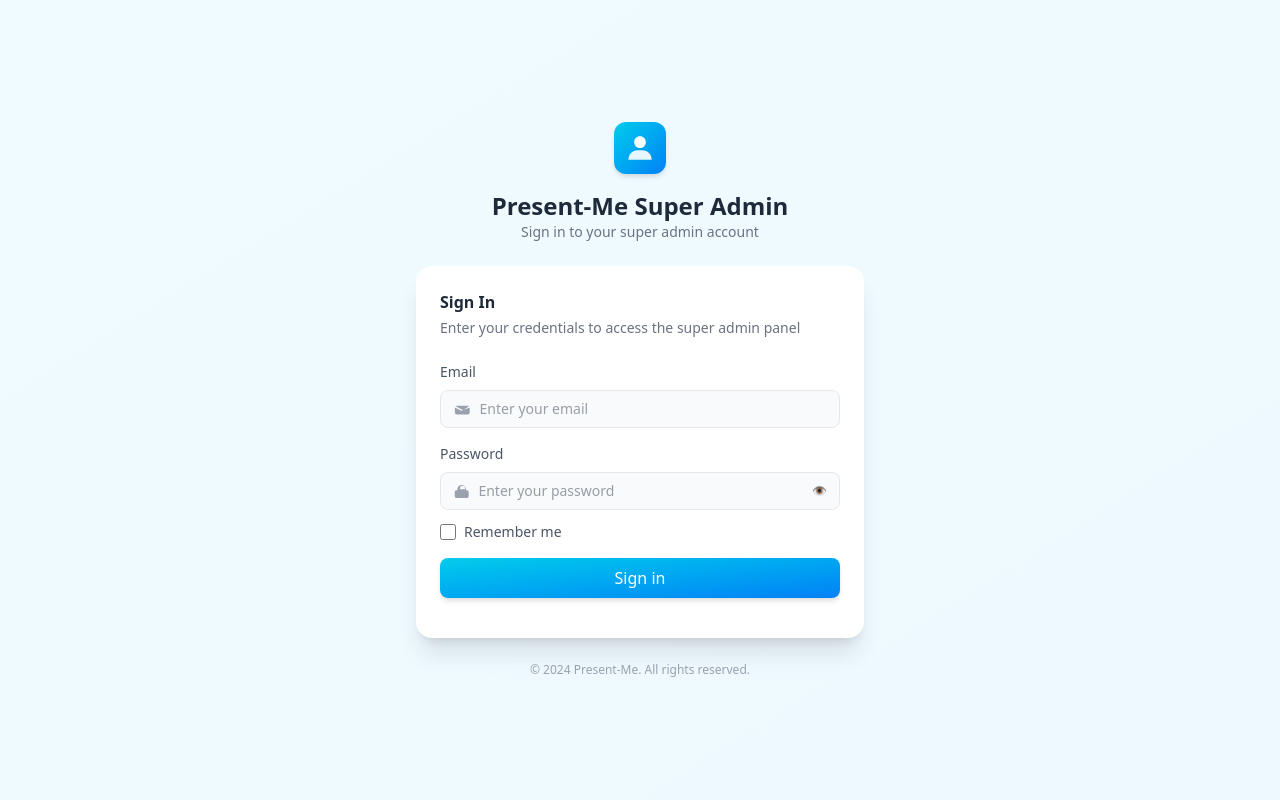
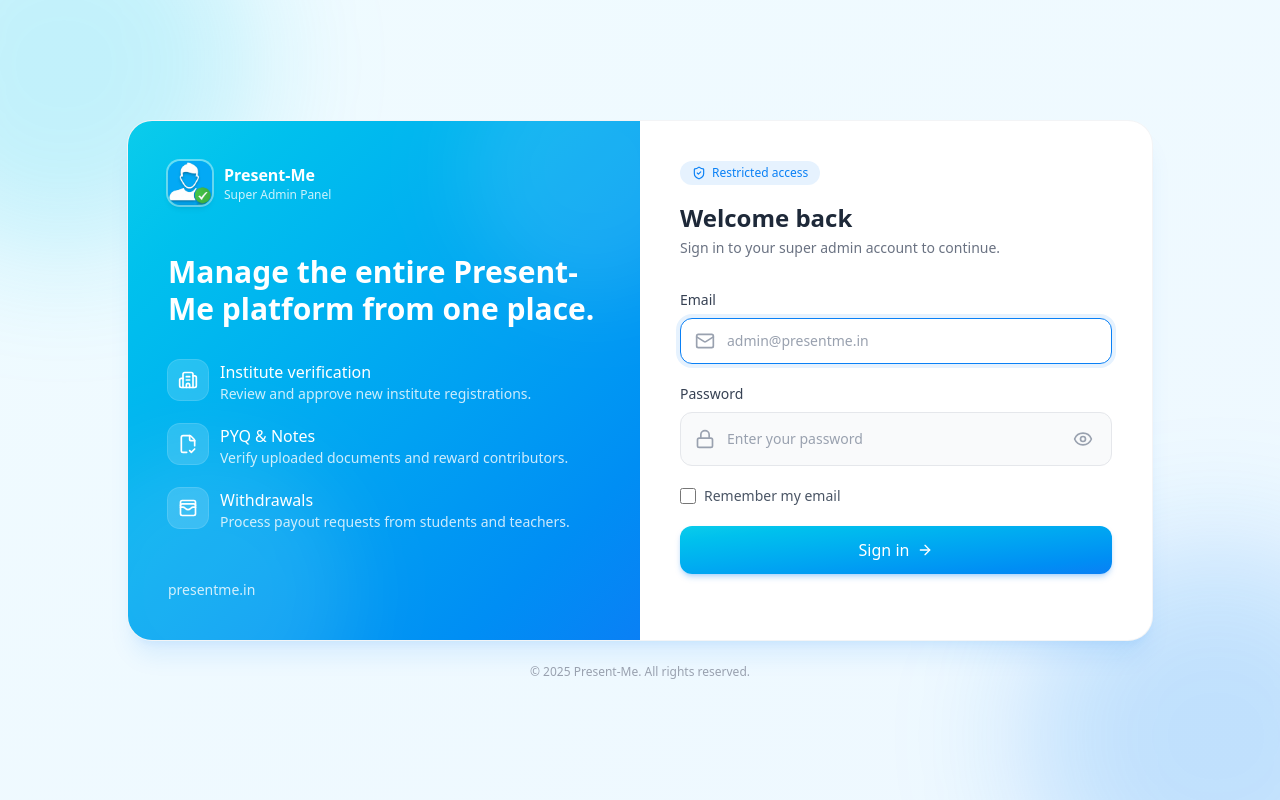
Before and after one commit to pravesh1731/present-me-superAdmin-frontend, a React (Vite) app: page /superadmin/signin in a window 1280 px wide. Built offline with nearby package versions, Linux system fonts and the light colour scheme.

Commit message:
Redesign sign-in page and add CLAUDE.md

```diff
--- a/src/Pages/SignInPage/SignInPage.jsx
+++ b/src/Pages/SignInPage/SignInPage.jsx
@@ -2,13 +2,76 @@
 import React, { useState } from "react";
 import { useDispatch } from "react-redux";
 import { useNavigate } from "react-router-dom";
+import {
+  ArrowRight,
+  Building2,
+  CircleAlert,
+  Eye,
+  EyeOff,
+  FileCheck2,
+  LoaderCircle,
+  Lock,
+  Mail,
+  ShieldCheck,
+  WalletCards,
+} from "lucide-react";
 import { addUser } from "../../Components/utils/userSlice";
 import { BaseUrl } from "../../Components/utils/constants";
+import logo from "../../assets/image.png";
+
+const REMEMBERED_EMAIL_KEY = "presentme_superadmin_email";
+
+const highlights = [
+  {
+    icon: Building2,
+    title: "Institute verification",
+    text: "Review and approve new institute registrations.",
+  },
+  {
+    icon: FileCheck2,
+    title: "PYQ & Notes",
+    text: "Verify uploaded documents and reward contributors.",
+  },
+  {
+    icon: WalletCards,
+    title: "Withdrawals",
+    text: "Process payout requests from students and teachers.",
+  },
+];
+
+const fieldClass =
+  "flex items-center gap-3 rounded-xl border border-gray-200 bg-gray-50 px-3.5 py-3 transition focus-within:border-[#0A80F5] focus-within:bg-white focus-within:ring-4 focus-within:ring-[#0A80F5]/10";
+const inputClass =
+  "w-full bg-transparent text-sm text-gray-800 outline-none placeholder:text-gray-400 disabled:cursor-not-allowed";
+
+// localStorage can throw (private mode, blocked storage), so never let it break sign-in
+const readRememberedEmail = () => {
+  try {
+    return localStorage.getItem(REMEMBERED_EMAIL_KEY) || "";
+  } catch {
+    return "";
+  }
+};
+
+const saveRememberedEmail = (email, remember) => {
+  try {
+    if (remember) {
+      localStorage.setItem(REMEMBERED_EMAIL_KEY, email);
+    } else {
+      localStorage.removeItem(REMEMBERED_EMAIL_KEY);
+    }
+  } catch {
+    // storage unavailable — nothing to remember
+  }
+};
 
 const SignInPage = () => {
-  const [emailId, setEmail] = useState("");
+  const [initialEmail] = useState(readRememberedEmail);
+  const [emailId, setEmail] = useState(initialEmail);
   const [password, setPassword] = useState("");
-  const [remember, setRemember] = useState(false);
+  const [remember, setRemember] = useState(Boolean(initialEmail));
+  const [showPassword, setShowPassword] = useState(false);
+  const [capsLockOn, setCapsLockOn] = useState(false);
 
   const [isLoading, setIsLoading] = useState(false);
   const [error, setError] = useState("");
@@ -18,6 +81,8 @@
 
   const handleSubmit = async (e) => {
     e.preventDefault();
+    if (isLoading) return;
+
     setIsLoading(true);
     setError("");
     try {
@@ -29,133 +94,220 @@
         },
         { withCredentials: true }
       );
+      saveRememberedEmail(emailId, remember);
       dispatch(addUser(response.data));
       navigate("/superadmin");
     } catch (err) {
-      console.log("Error during sign in:", err);
+      console.error("Error during sign in:", err);
       setError(
-        err.response?.data?.message || "Invalid credentials. Please try again."
+        err.response
+          ? err.response.data?.message ||
+              "Invalid credentials. Please try again."
+          : "Unable to reach the server. Check your connection and try again."
       );
     } finally {
       setIsLoading(false);
     }
   };
 
+  const handleCapsLock = (e) => {
+    setCapsLockOn(e.getModifierState("CapsLock"));
+  };
+
   return (
-    <div className="min-h-screen bg-linear-to-br from-[#f0fbff] to-[#eef8ff] flex items-center justify-center px-4">
-      <div className="w-full max-w-md">
-        <div className="flex flex-col items-center mb-6">
-          <div className="bg-linear-to-br from-[#0BCCEB] to-[#0A80F5]  rounded-xl p-3 shadow-md mb-4">
-            <svg
-              width="28"
-              height="28"
-              viewBox="0 0 24 24"
-              fill="none"
-              xmlns="http://www.w3.org/2000/svg"
-              className="text-white"
-            >
-              <path
-                d="M12 12c2.761 0 5-2.239 5-5s-2.239-5-5-5-5 2.239-5 5 2.239 5 5 5z"
-                fill="white"
+    <div className="relative min-h-screen overflow-hidden bg-linear-to-br from-[#f0fbff] to-[#eef8ff] flex items-center justify-center px-4 py-10">
+      {/* Soft brand glows */}
+      <div className="pointer-events-none absolute -top-32 -left-32 h-96 w-96 rounded-full bg-[#0BCCEB]/20 blur-3xl" />
+      <div className="pointer-events-none absolute -bottom-32 -right-32 h-96 w-96 rounded-full bg-[#0A80F5]/20 blur-3xl" />
+
+      <div className="relative w-full max-w-md lg:max-w-5xl">
+        <div className="grid overflow-hidden rounded-3xl bg-white shadow-xl shadow-[#0A80F5]/10 ring-1 ring-gray-100 lg:grid-cols-2">
+          {/* Brand panel (desktop) */}
+          <aside className="relative hidden flex-col justify-between gap-12 overflow-hidden bg-linear-to-br from-[#0BCCEB] to-[#0A80F5] p-10 text-white lg:flex">
+            <div className="pointer-events-none absolute -top-20 -right-20 h-64 w-64 rounded-full bg-white/10 blur-2xl" />
+            <div className="pointer-events-none absolute -bottom-24 -left-16 h-72 w-72 rounded-full bg-white/10 blur-2xl" />
+
+            <div className="relative flex items-center gap-3">
+              <img
+                src={logo}
+                alt=""
+                className="h-11 w-11 rounded-xl shadow-md ring-2 ring-white/40"
               />
-              <path
-                d="M2 22c0-4.418 3.582-8 8-8h4c4.418 0 8 3.582 8 8v0H2z"
-                fill="white"
-                opacity="0.9"
-              />
-            </svg>
+              <div>
+                <div className="font-semibold">Present-Me</div>
+                <div className="text-xs text-white/80">Super Admin Panel</div>
               </div>
-          <h1 className="text-2xl font-semibold text-gray-800">
-            Present-Me Super Admin
-          </h1>
-          <p className="text-sm text-gray-500">
-            Sign in to your super admin account
-          </p>
             </div>
 
-        <div className="bg-white rounded-2xl shadow-xl p-6">
-          <h2 className="text-gray-800 font-semibold mb-1">Sign In</h2>
-          <p className="text-sm text-gray-500 mb-6">
-            Enter your credentials to access the super admin panel
+            <div className="relative">
+              <h2 className="text-3xl font-semibold leading-tight">
+                Manage the entire Present-Me platform from one place.
+              </h2>
+              <ul className="mt-8 space-y-5">
+                {highlights.map((item) => {
+                  const Icon = item.icon;
+                  return (
+                    <li key={item.title} className="flex items-start gap-3">
+                      <span className="flex h-10 w-10 shrink-0 items-center justify-center rounded-xl bg-white/15 ring-1 ring-white/25">
+                        <Icon className="h-5 w-5" />
+                      </span>
+                      <div>
+                        <div className="font-medium">{item.title}</div>
+                        <div className="text-sm text-white/80">{item.text}</div>
+                      </div>
+                    </li>
+                  );
+                })}
+              </ul>
+            </div>
+
+            <a
+              href="https://presentme.in"
+              target="_blank"
+              rel="noopener noreferrer"
+              className="relative w-fit text-sm text-white/80 transition hover:text-white"
+            >
+              presentme.in
+            </a>
+          </aside>
+
+          {/* Sign-in form */}
+          <main className="p-6 sm:p-10">
+            <div className="mb-8 flex items-center gap-3 lg:hidden">
+              <img src={logo} alt="" className="h-11 w-11 rounded-xl shadow-md" />
+              <div>
+                <div className="font-semibold text-gray-800">Present-Me</div>
+                <div className="text-xs text-gray-500">Super Admin Panel</div>
+              </div>
+            </div>
+
+            <div className="inline-flex items-center gap-1.5 rounded-full bg-[#0A80F5]/10 px-3 py-1 text-xs font-medium text-[#0A80F5]">
+              <ShieldCheck className="h-3.5 w-3.5" />
+              Restricted access
+            </div>
+            <h1 className="mt-4 text-2xl font-semibold text-gray-800">
+              Welcome back
+            </h1>
+            <p className="mt-1 text-sm text-gray-500">
+              Sign in to your super admin account to continue.
             </p>
 
-          <form onSubmit={handleSubmit}>
+            <form onSubmit={handleSubmit} className="mt-8">
+              <fieldset disabled={isLoading} className="min-w-0 space-y-5">
                 {error && (
-              <div className="mb-4 text-sm text-red-600 bg-red-50 border border-red-200 rounded-lg px-3 py-2">
-                {error}
+                  <div
+                    role="alert"
+                    className="flex items-start gap-2 rounded-xl border border-red-200 bg-red-50 px-3.5 py-3 text-sm text-red-600"
+                  >
+                    <CircleAlert className="mt-0.5 h-4 w-4 shrink-0" />
+                    <span>{error}</span>
                   </div>
                 )}
-            <label className="block text-sm text-gray-600 mb-2">Email</label>
-            <div className="flex items-center border border-gray-200 rounded-lg bg-gray-50 px-3 py-2 mb-4">
-              <svg
-                xmlns="http://www.w3.org/2000/svg"
-                className="h-5 w-5 text-gray-400 mr-2"
-                viewBox="0 0 20 20"
-                fill="currentColor"
+
+                <div>
+                  <label
+                    htmlFor="email"
+                    className="mb-2 block text-sm font-medium text-gray-700"
                   >
-                <path d="M2.94 6.94a1.5 1.5 0 011.06-.44h11.999a1.5 1.5 0 011.06.44l-6.06 4.29L2.94 6.94z" />
-                <path d="M18 8.5v5A2.5 2.5 0 0115.5 16h-11A2.5 2.5 0 012 13.5v-5L9 12l9-3.5z" />
-              </svg>
+                    Email
+                  </label>
+                  <div className={fieldClass}>
+                    <Mail className="h-5 w-5 shrink-0 text-gray-400" />
                     <input
+                      id="email"
                       type="email"
                       required
+                      autoComplete="username"
+                      autoFocus={!initialEmail}
                       value={emailId}
-                onChange={(e) => setEmail(e.target.value)}
-                placeholder="Enter your email"
-                className="bg-transparent outline-none w-full text-sm text-gray-700"
+                      onChange={(e) => {
+                        setEmail(e.target.value);
+                        setError("");
+                      }}
+                      placeholder="admin@presentme.in"
+                      className={inputClass}
                     />
                   </div>
+                </div>
 
-            <label className="block text-sm text-gray-600 mb-2">Password</label>
-            <div className="flex items-center border border-gray-200 rounded-lg bg-gray-50 px-3 py-2 mb-3">
-              <svg
-                xmlns="http://www.w3.org/2000/svg"
-                className="h-5 w-5 text-gray-400 mr-2"
-                viewBox="0 0 20 20"
-                fill="currentColor"
+                <div>
+                  <label
+                    htmlFor="password"
+                    className="mb-2 block text-sm font-medium text-gray-700"
                   >
-                <path
-                  fillRule="evenodd"
-                  d="M5 8a5 5 0 1110 0v1h1a2 2 0 012 2v5a2 2 0 01-2 2H4a2 2 0 01-2-2v-5a2 2 0 012-2h1V8zm3-1a3 3 0 116 0v1H8V7z"
-                  clipRule="evenodd"
+                    Password
+                  </label>
+                  <div className={fieldClass}>
+                    <Lock className="h-5 w-5 shrink-0 text-gray-400" />
+                    <input
+                      id="password"
+                      type={showPassword ? "text" : "password"}
+                      required
+                      autoComplete="current-password"
+                      autoFocus={Boolean(initialEmail)}
+                      value={password}
+                      onChange={(e) => {
+                        setPassword(e.target.value);
+                        setError("");
+                      }}
+                      onKeyDown={handleCapsLock}
+                      onKeyUp={handleCapsLock}
+                      onBlur={() => setCapsLockOn(false)}
+                      placeholder="Enter your password"
+                      className={inputClass}
                     />
-              </svg>
-              <input
-                type="password"
-                required
-                value={password}
-                onChange={(e) => setPassword(e.target.value)}
-                placeholder="Enter your password"
-                className="bg-transparent outline-none w-full text-sm text-gray-700"
-              />
-              <button type="button" className="text-xs text-gray-400 ml-2">
-                👁️
+                    <button
+                      type="button"
+                      onClick={() => setShowPassword((value) => !value)}
+                      aria-label={showPassword ? "Hide password" : "Show password"}
+                      aria-pressed={showPassword}
+                      className="shrink-0 rounded-md p-1 text-gray-400 transition hover:text-[#0A80F5] focus-visible:text-[#0A80F5] focus-visible:outline-none"
+                    >
+                      {showPassword ? (
+                        <EyeOff className="h-5 w-5" />
+                      ) : (
+                        <Eye className="h-5 w-5" />
+                      )}
                     </button>
                   </div>
+                  {capsLockOn && (
+                    <p className="mt-2 text-xs text-amber-600">Caps Lock is on.</p>
+                  )}
+                </div>
 
-            <div className="flex items-center justify-between mb-4">
-              <label className="inline-flex items-center text-sm text-gray-600">
+                <label className="inline-flex cursor-pointer select-none items-center gap-2 text-sm text-gray-600">
                   <input
                     type="checkbox"
                     checked={remember}
-                  onChange={() => setRemember(!remember)}
-                  className="form-checkbox h-4 w-4 text-cyan-500 rounded mr-2"
+                    onChange={(e) => setRemember(e.target.checked)}
+                    className="h-4 w-4 cursor-pointer rounded accent-[#0A80F5]"
                   />
-                Remember me
+                  Remember my email
                 </label>
-            </div>
 
                 <button
                   type="submit"
-              className="w-full bg-linear-to-br from-[#0BCCEB] to-[#0A80F5]   text-white font-medium py-2 rounded-lg shadow-md mb-4"
+                  className="group flex w-full items-center justify-center gap-2 rounded-xl bg-linear-to-br from-[#0BCCEB] to-[#0A80F5] py-3 font-medium text-white shadow-md shadow-[#0A80F5]/25 transition hover:shadow-lg hover:shadow-[#0A80F5]/30 hover:brightness-105 active:scale-[0.99] disabled:cursor-not-allowed disabled:opacity-70"
                 >
+                  {isLoading ? (
+                    <>
+                      <LoaderCircle className="h-5 w-5 animate-spin" />
+                      Signing in...
+                    </>
+                  ) : (
+                    <>
                       Sign in
+                      <ArrowRight className="h-4 w-4 transition-transform group-hover:translate-x-0.5" />
+                    </>
+                  )}
                 </button>
+              </fieldset>
             </form>
+          </main>
         </div>
 
-        <p className="text-center text-xs text-gray-400 mt-6">
-          © 2024 Present-Me. All rights reserved.
+        <p className="mt-6 text-center text-xs text-gray-400">
+          © {new Date().getFullYear()} Present-Me. All rights reserved.
         </p>
       </div>
     </div>
```
Also changed, not shown: 1 other file (tests, documents, lock files or other folders). Lines whose indentation alone changed are shown as unchanged.
